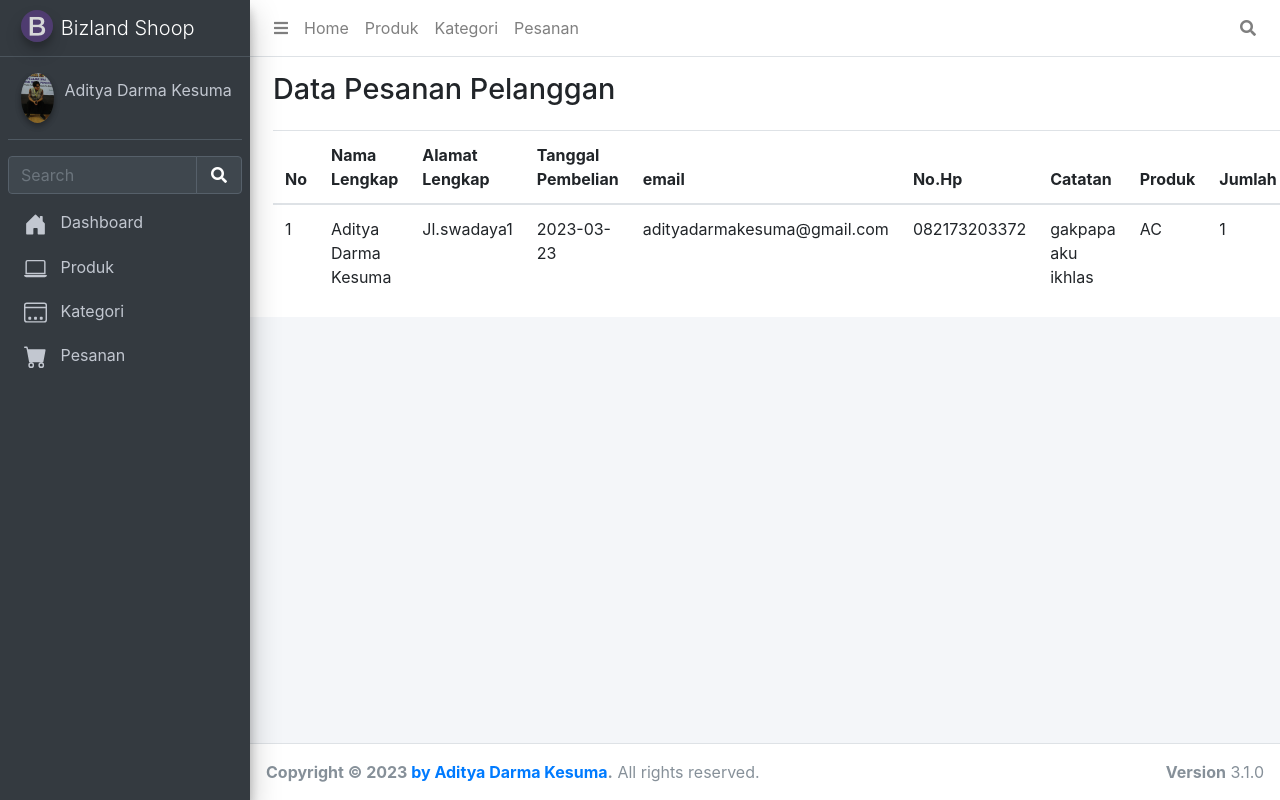
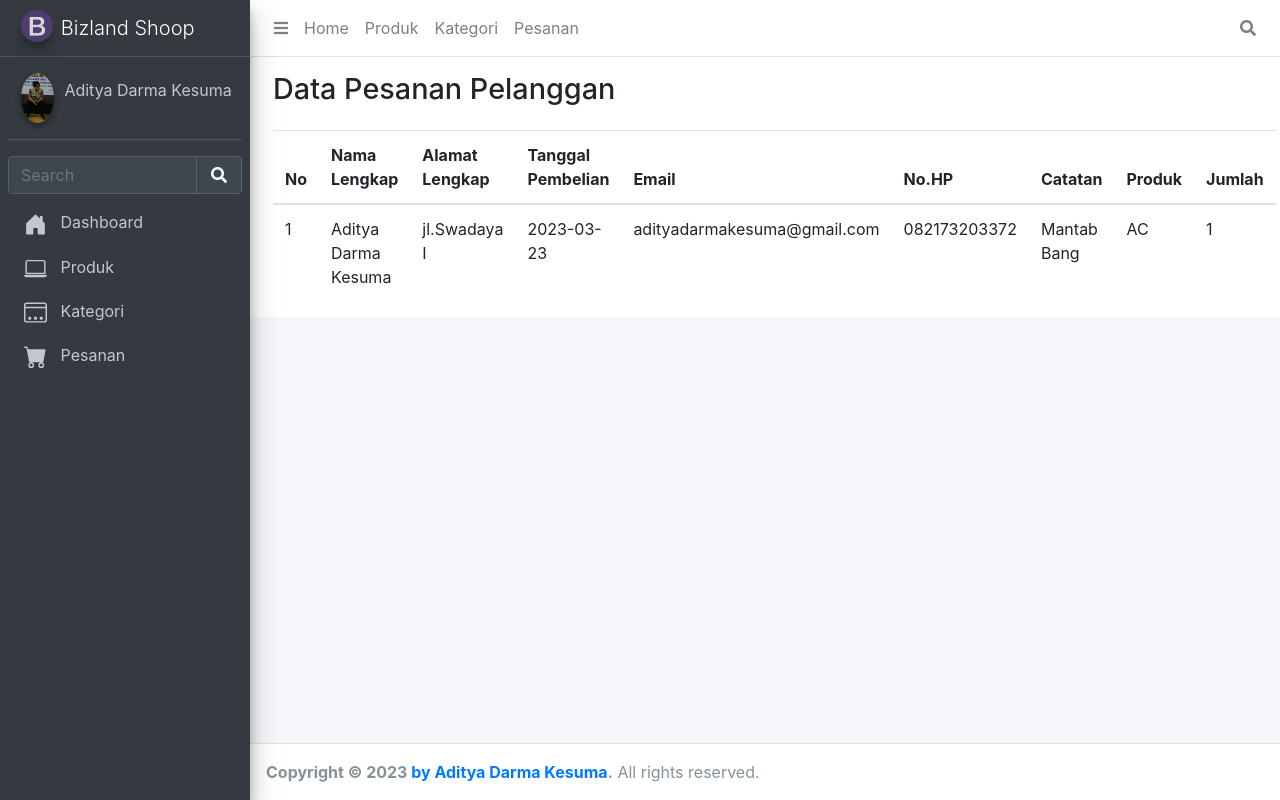
Before and after one commit to AdityaDarmaKesuma/UTS, a PHP site: page /admin/pesanan.php in a window 1280 px wide. Run offline with PHP 8.4, Linux system fonts and the light colour scheme; data comes from the database, SQL or seed files in the repository; some libraries are stand-ins or nearby versions.

Commit message:
Perbaruan Project UTS

```diff
--- a/admin/footer.php
+++ b/admin/footer.php
@@ -1,6 +1,6 @@
 <footer class="main-footer">
     <div class="float-right d-none d-sm-block">
-      <b>Version</b> 3.1.0
+      <b></b>
     </div>
     <strong>Copyright &copy; 2023 <a href="https://adminlte.io">by Aditya Darma Kesuma</a>.</strong> All rights reserved.
   </footer>
--- a/admin/index.php
+++ b/admin/index.php
@@ -11,8 +11,8 @@ require_once "sidebar.php";
         <div class="container-fluid">
             <div class="row mb-2">
                 <div class="col-sm-6">
-                    <h1>Dashboard Website</h1>
-                    <h1>Aditya Darma Kesuma - TI01 - 011022022</h1>
+                    <h1>Selamat Datang di Dashboard Website</h1>
+                    <h1>Aditya Darma Kesuma - TI01 - 0110222022</h1>
                 </div>
             </div>
         </div><!-- /.container-fluid -->
--- a/admin/pesanan.php
+++ b/admin/pesanan.php
@@ -37,8 +37,8 @@ $rs = $dbh->query($sql);
                                 <th scope="col">Nama Lengkap</th>
                                 <th scope="col">Alamat Lengkap</th>
                                 <th scope="col">Tanggal Pembelian</th>
-                                <th scope="col">email</th>
-                                <th scope="col">No.Hp</th>
+                                <th scope="col">Email</th>
+                                <th scope="col">No.HP</th>
                                 <th scope="col">Catatan</th>
                                 <th scope="col">Produk</th>
                                 <th scope="col">Jumlah</th>
@@ -48,11 +48,11 @@ $rs = $dbh->query($sql);
                             <tr>
                                 <td>1</td>
                                 <td>Aditya Darma Kesuma</td>
-                                <td>Jl.swadaya1</td>
+                                <td>jl.Swadaya I</td>
                                 <td>2023-03-23</td>
                                 <td>adityadarmakesuma@gmail.com</td>
                                 <td>082173203372</td>
-                                <td>gakpapa aku ikhlas</td>
+                                <td>Mantab Bang</td>
                                 <td>AC</td>
                                 <td>1</td>
                             </tr>
--- a/form_pesanan.php
+++ b/form_pesanan.php
@@ -1,6 +1,6 @@
 <?php require_once "atas.php" ?>
 <section>
-<form action="proses_pemesanan.php" method="POST" class="order-form">
+<form action="thanks.php" method="POST" class="order-form">
     <h2 class="baru"> Form Pemesanan </h2>
     <div class="form-group">
         <label for="nama"> Nama Lengkap </label>
```
Also changed, not shown: admin/dist/img/icon.png (deleted), admin/dist/img/logo.png (deleted).
